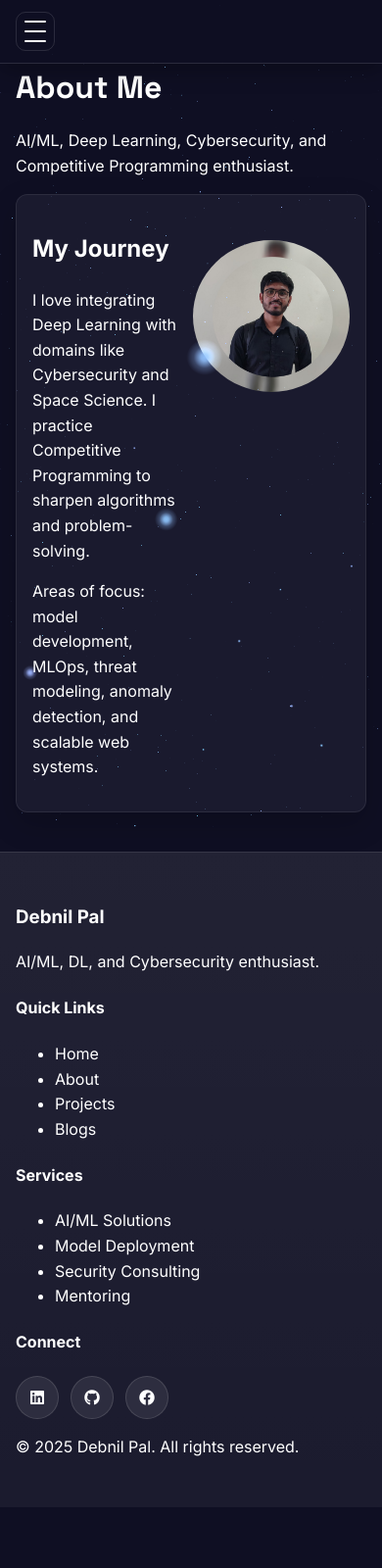
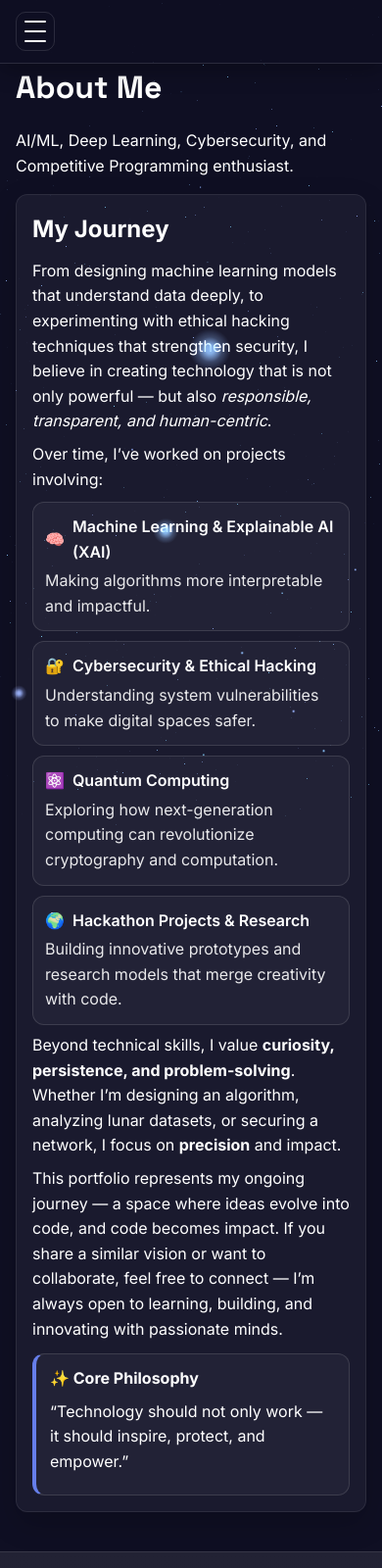
Before and after one commit to DEBNILPAL/Debnil-Portfolio, a website: page public/about.html in a window 390 px wide. Shown: the top 1600 px of the page at 98% size. Before the commit the page ends 1538 px from the top, so only its background shows below. Drawn offline with nearby package versions, Linux system fonts and the light colour scheme; animation ran at ten frames a second.

Commit message:
sixth commit - Portfolio site

```diff
--- a/public/about.html
+++ b/public/about.html
@@ -1,16 +1,20 @@
 <!DOCTYPE html>
 <html lang="en">
+
 <head>
   <meta charset="UTF-8">
   <meta name="viewport" content="width=device-width, initial-scale=1.0">
   <title>About - Debnil Pal</title>
-  <link href="https://fonts.googleapis.com/css2?family=Inter:wght@300;400;500;600;700&family=Space+Grotesk:wght@300;400;500;600;700&display=swap" rel="stylesheet">
+  <link
+    href="https://fonts.googleapis.com/css2?family=Inter:wght@300;400;500;600;700&family=Space+Grotesk:wght@300;400;500;600;700&display=swap"
+    rel="stylesheet">
   <link rel="stylesheet" href="https://cdnjs.cloudflare.com/ajax/libs/font-awesome/6.4.0/css/all.min.css">
   <link rel="stylesheet" href="css/styles.css">
   <link rel="stylesheet" href="css/animations.css">
   <link rel="stylesheet" href="css/responsive.css">
   <link rel="icon" type="image/svg+xml" href="assets/favicon.svg">
 </head>
+
 <body>
   <nav class="navbar" id="navbar">
     <div class="nav-container">
@@ -29,17 +33,64 @@
       </div>
     </div>
   </nav>
-  <header class="page-header container"><h1>About Me</h1><p>AI/ML, Deep Learning, Cybersecurity, and Competitive Programming enthusiast.</p></header>
+  <header class="page-header container">
+    <h1>About Me</h1>
+    <p>AI/ML, Deep Learning, Cybersecurity, and Competitive Programming enthusiast.</p>
+  </header>
   <main class="container">
     <section class="about-card">
       <div class="about-grid">
         <div>
           <h2>My Journey</h2>
-          <p>I love integrating Deep Learning with domains like Cybersecurity and Space Science. I practice Competitive Programming to sharpen algorithms and problem-solving.</p>
-          <p>Areas of focus: model development, MLOps, threat modeling, anomaly detection, and scalable web systems.</p>
-        </div>
-        <div class="about-photo">
-          <img class="profile-small" src="assets/debnil.jpg" alt="Debnil Pal">
+          <section>
+            <p>From designing machine learning models that understand data deeply, to experimenting with ethical hacking
+              techniques that strengthen security, I believe in creating technology that is not only powerful — but also
+              <em>responsible, transparent, and human-centric</em>.
+            </p>
+
+            <p>Over time, I’ve worked on projects involving:</p>
+
+            <ul class="skills">
+              <li>
+                <div class="skill-title">🧠 <span>Machine Learning &amp; Explainable AI (XAI)</span></div>
+                <div class="skill-desc">Making algorithms more interpretable and impactful.</div>
+              </li>
+
+
+              <li>
+                <div class="skill-title">🔐 <span>Cybersecurity &amp; Ethical Hacking</span></div>
+                <div class="skill-desc">Understanding system vulnerabilities to make digital spaces safer.</div>
+              </li>
+
+
+              <li>
+                <div class="skill-title">⚛️ <span>Quantum Computing</span></div>
+                <div class="skill-desc">Exploring how next-generation computing can revolutionize cryptography and
+                  computation.</div>
+              </li>
+
+
+              <li>
+                <div class="skill-title">🌍 <span>Hackathon Projects &amp; Research</span></div>
+                <div class="skill-desc">Building innovative prototypes and research models that merge creativity with
+                  code.</div>
+              </li>
+            </ul>
+
+            <p>Beyond technical skills, I value <strong>curiosity, persistence, and problem-solving</strong>. Whether I’m
+              designing an algorithm, analyzing lunar datasets, or securing a network, I focus on <strong>precision</strong>
+              and impact.</p>
+
+            <p>This portfolio represents my ongoing journey — a space where ideas evolve into code, and code becomes
+              impact. If you share a similar vision or want to collaborate, feel free to connect — I’m always open to
+              learning, building, and innovating with passionate minds.</p>
+
+            <blockquote class="core">
+              <strong>✨ Core Philosophy</strong>
+              <p>“Technology should not only work — it should inspire, protect, and empower.”</p>
+            </blockquote>
+          </section>
+
         </div>
       </div>
     </section>
@@ -47,16 +98,45 @@
   <footer class="footer">
     <div class="container">
       <div class="footer-content">
-        <div class="footer-section"><h3>Debnil Pal</h3><p>AI/ML, DL, and Cybersecurity enthusiast.</p></div>
-        <div class="footer-section"><h4>Quick Links</h4><ul><li><a href="/">Home</a></li><li><a href="/about">About</a></li><li><a href="/projects">Projects</a></li><li><a href="/blogs">Blogs</a></li></ul></div>
-        <div class="footer-section"><h4>Services</h4><ul><li><a href="#">AI/ML Solutions</a></li><li><a href="#">Model Deployment</a></li><li><a href="#">Security Consulting</a></li><li><a href="#">Mentoring</a></li></ul></div>
-        <div class="footer-section"><h4>Connect</h4><div class="footer-social"><a href="https://www.linkedin.com/in/debnil-pal-960502285" target="_blank" title="Debnil linkedin"><i class="fab fa-linkedin"></i></a><a href="https://github.com/DEBNILPAL" target="_blank" title="GitHub: DEBNILPAL"><i class="fab fa-github"></i></a><a href="https://www.facebook.com/profile.php?id=100091180033224" target="_blank" title="Facebook"><i class="fab fa-facebook"></i></a></div></div>
+        <div class="footer-section">
+          <h3>Debnil Pal</h3>
+          <p>AI/ML, DL, and Cybersecurity enthusiast.</p>
+        </div>
+        <div class="footer-section">
+          <h4>Quick Links</h4>
+          <ul>
+            <li><a href="/">Home</a></li>
+            <li><a href="/about">About</a></li>
+            <li><a href="/projects">Projects</a></li>
+            <li><a href="/blogs">Blogs</a></li>
+          </ul>
+        </div>
+        <div class="footer-section">
+          <h4>Services</h4>
+          <ul>
+            <li><a href="#">AI/ML Solutions</a></li>
+            <li><a href="#">Model Deployment</a></li>
+            <li><a href="#">Security Consulting</a></li>
+            <li><a href="#">Mentoring</a></li>
+          </ul>
+        </div>
+        <div class="footer-section">
+          <h4>Connect</h4>
+          <div class="footer-social"><a href="https://www.linkedin.com/in/debnil-pal-960502285" target="_blank"
+              title="Debnil linkedin"><i class="fab fa-linkedin"></i></a><a href="https://github.com/DEBNILPAL"
+              target="_blank" title="GitHub: DEBNILPAL"><i class="fab fa-github"></i></a><a
+              href="https://www.facebook.com/profile.php?id=100091180033224" target="_blank" title="Facebook"><i
+                class="fab fa-facebook"></i></a></div>
+        </div>
       </div>
-      <div class="footer-bottom"><p>&copy; 2025 Debnil Pal. All rights reserved.</p></div>
+      <div class="footer-bottom">
+        <p>&copy; 2025 Debnil Pal. All rights reserved.</p>
+      </div>
     </div>
   </footer>
   <script src="js/main.js"></script>
   <script src="js/space.js"></script>
   <script src="js/theme.js"></script>
 </body>
+
 </html>
--- a/public/css/styles.css
+++ b/public/css/styles.css
@@ -80,7 +80,7 @@ body.menu-open{overflow:hidden}
 .skill-category:hover{background:linear-gradient(135deg, rgba(102,126,234,.18), rgba(6,182,212,.18));box-shadow:0 10px 24px rgba(0,0,0,.18)}
 .skill-category.active{background:linear-gradient(135deg, #667eea, #06b6d4);color:#fff;border-color:transparent;box-shadow:0 12px 28px rgba(6,182,212,.28)}
 .skill-category:active{transform:translateY(1px)}
-#skills-grid{display:grid;grid-template-columns:repeat(auto-fill,minmax(300px,1fr));gap:24px}
+#skills-grid{display:grid;grid-template-columns:repeat(auto-fill,minmax(260px,1fr));gap:24px}
 .contact-content{display:grid;grid-template-columns:1fr 1.3fr;column-gap:32px;row-gap:24px;align-items:start}
 .contact-info{display:grid;gap:16px}
 .contact-item,.contact-form{background:var(--surface);padding:24px;border-radius:14px}
@@ -164,6 +164,10 @@ body.menu-open{overflow:hidden}
 @media(min-width:1000px){
   .footer-content{grid-template-columns:repeat(4,1fr)}
 }
+@media(max-width:1024px){
+  .about-grid{display:block;grid-template-columns:1fr}
+  .about-photo{display:none}
+}
 @media(max-width:900px){.hero-content{grid-template-columns:1fr}.nav-menu{display:none}.nav-toggle{display:inline-flex;flex-direction:column;gap:4px;background:none;border:none}}
 
 /* Mobile menu open state and mobile tweaks */
@@ -181,6 +185,9 @@ body.menu-open{overflow:hidden}
   .skills .skills-categories{gap:16px;margin-bottom:20px}
   .projects .projects-filter{gap:12px;margin-bottom:12px}
   #skills-grid{grid-template-columns:1fr;gap:16px}
+  .about-grid{display:flex;flex-direction:column}
+  .about-grid > .about-photo{order:-1;display:flex;justify-content:center}
+  .profile-small{width:auto;max-width:100%;height:auto;margin:12px auto 0;border-radius:12px}
   .projects-grid{grid-template-columns:1fr;gap:16px}
   .container{padding:0 16px}
   /* Skills page header stacks: subtitle under heading */
@@ -202,7 +209,7 @@ body.menu-open{overflow:hidden}
 .skills .skills-categories{padding:12px;margin-bottom:32px;gap:16px}
 .skill-category{appearance:none;background:rgba(255,255,255,.05);border:1px solid var(--border);color:inherit;padding:12px 20px;border-radius:999px;cursor:pointer;transition:background .2s, box-shadow .2s, transform .1s}
 .skill-item{position:relative;overflow:hidden;border:1px solid var(--border);box-shadow:0 10px 24px rgba(0,0,0,.14);border-radius:16px;padding:24px}
-#skills-grid{display:grid;grid-template-columns:repeat(auto-fill,minmax(300px,1fr));gap:32px}
+#skills-grid{display:grid;grid-template-columns:repeat(auto-fill,minmax(260px,1fr));gap:32px}
 .skill-item::before{content:"";position:absolute;inset:-2px;background:conic-gradient(from 0deg, rgba(102,126,234,.2), rgba(6,182,212,.2), rgba(102,126,234,.2));filter:blur(20px);opacity:.4;animation:spinGlow 10s linear infinite}
 .skill-item > *{position:relative}
 .skill-icon{font-size:20px;margin-bottom:8px}
@@ -218,9 +225,23 @@ body.menu-open{overflow:hidden}
 .page-header{padding:32px 0}
 .page-header h1{margin:0 0 8px;font-family:"Space Grotesk",Inter,sans-serif}
 .about-card,.page-card{background:var(--surface);border:1px solid rgba(255,255,255,.08);border-radius:12px;padding:16px;margin-bottom:16px}
-.about-grid{display:grid;grid-template-columns:1.2fr .8fr;gap:16px}
-.profile-small{max-width:160px;height:auto;border-radius:50%;display:block;margin-left:auto;margin-top:30px}
+.about-grid{display:grid;grid-template-columns:1fr;gap:16px}
+.profile-small{max-width:80px;height:auto;border-radius:50%;display:block;margin-left:auto;margin-top:30px}
 [data-theme="light"] .about-card{border-color:rgba(0,0,0,.08)}
+.about-card h2{margin:0 0 10px}
+.about-card section p{margin:8px 0}
+.about-card ul.skills{list-style:none;padding:0;margin:10px 0 0;display:grid;gap:10px}
+.about-card ul.skills li{background:rgba(255,255,255,.04);border:1px solid var(--border);border-radius:12px;padding:12px}
+.about-card .skill-title{font-weight:600;display:flex;gap:8px;align-items:center}
+.about-card .skill-desc{opacity:.9;margin-top:4px}
+.about-card blockquote.core{margin:12px 0 0;padding:12px 14px;border:1px solid var(--border);border-left:4px solid var(--primary);border-radius:12px;background:rgba(255,255,255,.04)}
+
+/* About content: prevent overflow and media spill */
+.about-card p,
+.about-card li,
+.about-card .skill-title,
+.about-card .skill-desc{overflow-wrap:anywhere;word-break:break-word}
+.about-card img{max-width:100%;height:auto}
 
 /* Light mode animated backdrop */
 [data-theme="light"] body{
@@ -243,7 +264,7 @@ body.menu-open{overflow:hidden}
 .skills-page .page-header h1{margin:0}
 .skills-page .page-header p{margin:0;opacity:.85}
 .skills-page .skills-categories{display:flex;flex-wrap:wrap;justify-content:flex-start;gap:16px;margin-bottom:48px}
-.skills-page #skills-grid{grid-template-columns:repeat(auto-fill,minmax(320px,1fr));gap:36px}
+.skills-page #skills-grid{grid-template-columns:repeat(auto-fill,minmax(280px,1fr));gap:36px}
 .skills-page .skill-item{padding:28px;border-radius:18px;animation:fadeInUp .5s ease both}
 .skills-page .skill-progress{background:rgba(255,255,255,.12)}
 [data-theme="light"] .skills-page .skill-progress{background:rgba(14,23,38,.12)}
```
Also changed, not shown: models/ContactMessage.js (added, +10 -0 lines), models/Subscription.js (added, +8 -0 lines), render.yaml (added, +32 -0 lines), routes/blogs.js (+10 -2 lines), routes/contact.js (+10 -0 lines), netlify.toml.
